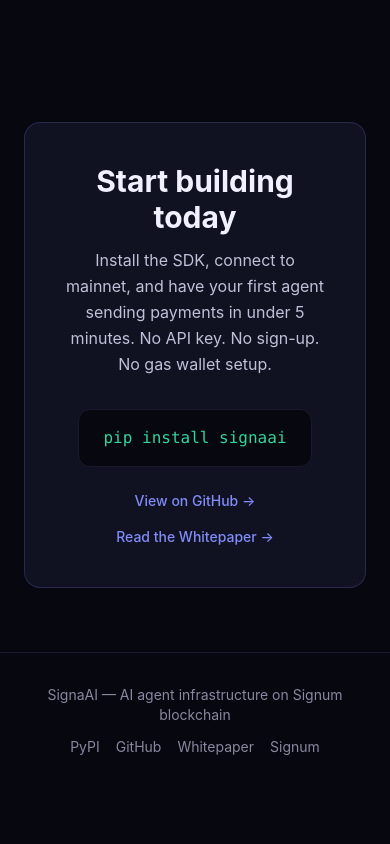
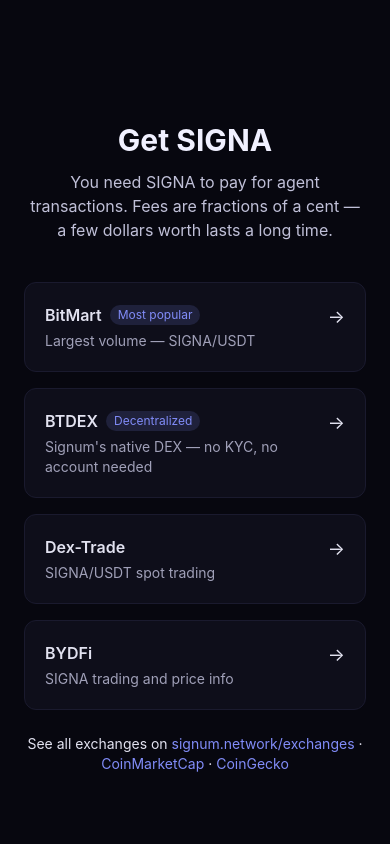
Before and after one commit to folkerds13/signaai-web, a Next.js app: page / in a window 390 px wide. Shown: the part 5740-6584 px from the top of the page. Before the commit the page ends 6529 px from the top, so only its background shows below. Built offline with nearby package versions, Linux system fonts and the light colour scheme; no server answers.

Commit message:
Add Get SIGNA section with exchange links
BitMart, BTDEX (native DEX), Dex-Trade, BYDFi with links.
Also links to signum.network/exchanges, CoinMarketCap, CoinGecko.

Co-Authored-By: Claude Sonnet 4.6 <noreply@anthropic.com>

```diff
--- a/app/page.tsx
+++ b/app/page.tsx
@@ -210,6 +210,45 @@ export default function Home() {
         </div>
       </section>
 
+      {/* Where to buy SIGNA */}
+      <section className="px-6 py-16 max-w-4xl mx-auto">
+        <h2 className="text-3xl font-bold text-center mb-3" style={{ color: "#f0f0ff" }}>Get SIGNA</h2>
+        <p className="text-center text-base mb-10" style={{ color: "#c0c0d8" }}>
+          You need SIGNA to pay for agent transactions. Fees are fractions of a cent — a few dollars worth lasts a long time.
+        </p>
+        <div className="grid grid-cols-1 md:grid-cols-2 gap-4 mb-6">
+          {[
+            { name: "BitMart", desc: "Largest volume — SIGNA/USDT", url: "https://www.bitmart.com/en-US/crypto/SIGNA", badge: "Most popular" },
+            { name: "BTDEX", desc: "Signum's native DEX — no KYC, no account needed", url: "https://btdex.trade/", badge: "Decentralized" },
+            { name: "Dex-Trade", desc: "SIGNA/USDT spot trading", url: "https://dex-trade.com/spot/trading/SIGNAUSDT", badge: null },
+            { name: "BYDFi", desc: "SIGNA trading and price info", url: "https://www.bydfi.com/en/price/signa", badge: null },
+          ].map((ex) => (
+            <a key={ex.name} href={ex.url} target="_blank" rel="noopener noreferrer"
+              className="rounded-xl p-5 flex items-start justify-between gap-3 transition-colors hover:border-[var(--accent)]/40 group"
+              style={{ background: "var(--card)", border: "1px solid var(--border)" }}>
+              <div>
+                <div className="flex items-center gap-2 mb-1">
+                  <span className="font-semibold">{ex.name}</span>
+                  {ex.badge && (
+                    <span className="text-xs px-2 py-0.5 rounded-full" style={{ background: "rgba(129,140,248,0.15)", color: "var(--accent)" }}>{ex.badge}</span>
+                  )}
+                </div>
+                <div className="text-sm" style={{ color: "#a0a0b8" }}>{ex.desc}</div>
+              </div>
+              <span className="text-lg transition-transform group-hover:translate-x-1">→</span>
+            </a>
+          ))}
+        </div>
+        <p className="text-center text-sm" style={{ color: "#7070888" }}>
+          See all exchanges on{" "}
+          <a href="https://signum.network/exchanges" target="_blank" className="transition-colors hover:text-white" style={{ color: "var(--accent)" }}>signum.network/exchanges</a>
+          {" "}·{" "}
+          <a href="https://coinmarketcap.com/currencies/signum/" target="_blank" className="transition-colors hover:text-white" style={{ color: "var(--accent)" }}>CoinMarketCap</a>
+          {" "}·{" "}
+          <a href="https://www.coingecko.com/en/coins/signum" target="_blank" className="transition-colors hover:text-white" style={{ color: "var(--accent)" }}>CoinGecko</a>
+        </p>
+      </section>
+
       {/* CTA */}
       <section className="px-6 py-16 max-w-2xl mx-auto text-center">
         <div className="rounded-2xl p-10" style={{ background: "rgba(129,140,248,0.08)", border: "1px solid rgba(129,140,248,0.2)" }}>
```
